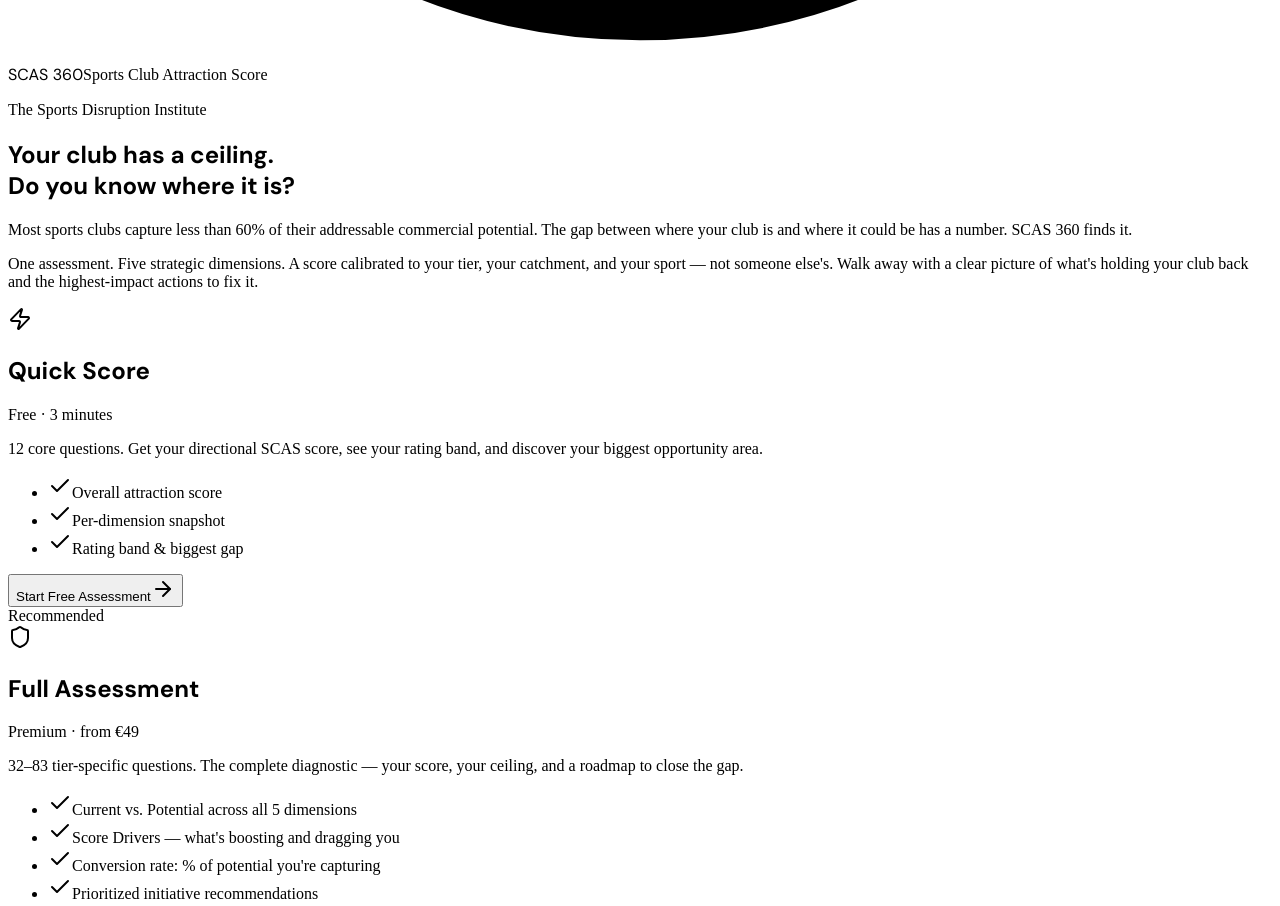
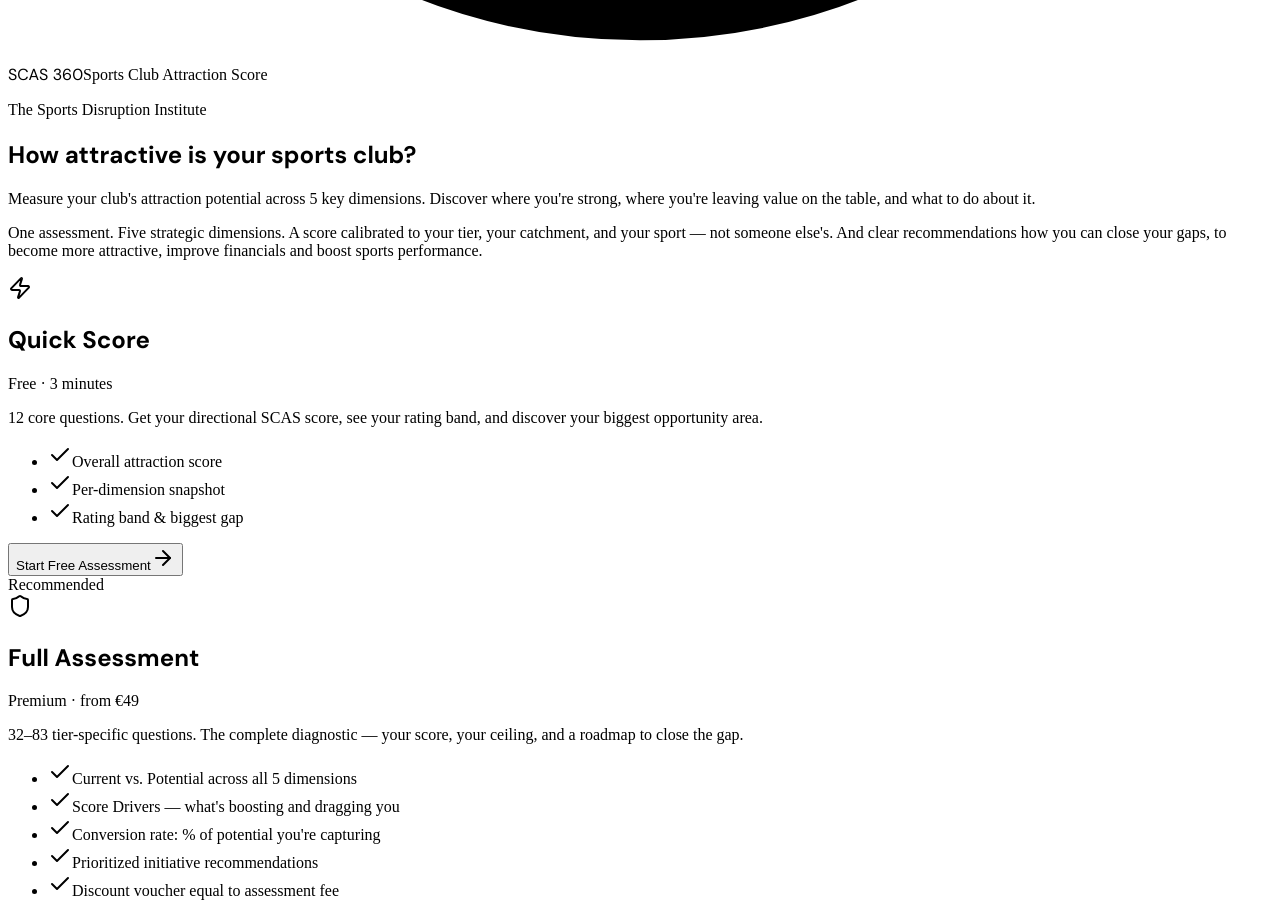
Before and after one commit to nilo3000/scas-tool, a React (Vite) app in the folder client/: page /#/ in a window 1280 px wide. Shown: the part 1220-2126 px from the top of the page. Built offline with nearby package versions, Linux system fonts and the light colour scheme; a web font is replaced by a local one.

Commit message:
fix: update hero copy per Nils direction

```diff
--- a/client/src/pages/landing.tsx
+++ b/client/src/pages/landing.tsx
@@ -39,16 +39,17 @@
         <div className="max-w-3xl">
           <p className="text-xs font-semibold text-primary tracking-wider uppercase mb-4">The Sports Disruption Institute</p>
           <h1 className="font-display font-bold text-2xl md:text-3xl leading-tight tracking-tight mb-5">
-            Your club has a ceiling.<br />Do you know where it is?
+            How attractive is your sports club?
           </h1>
           <p className="text-base text-muted-foreground leading-relaxed mb-4 max-w-xl">
-            Most sports clubs capture less than 60% of their addressable commercial potential.
-            The gap between where your club is and where it could be has a number. SCAS 360 finds it.
+            Measure your club's attraction potential across 5 key dimensions.
+            Discover where you're strong, where you're leaving value on the table,
+            and what to do about it.
           </p>
           <p className="text-sm text-muted-foreground/80 leading-relaxed mb-10 max-w-xl">
             One assessment. Five strategic dimensions. A score calibrated to your tier, your catchment,
-            and your sport — not someone else's. Walk away with a clear picture of what's holding your
-            club back and the highest-impact actions to fix it.
+            and your sport — not someone else's. And clear recommendations how you can close your gaps,
+            to become more attractive, improve financials and boost sports performance.
           </p>
 
           {/* Two-path CTA cards */}
```
